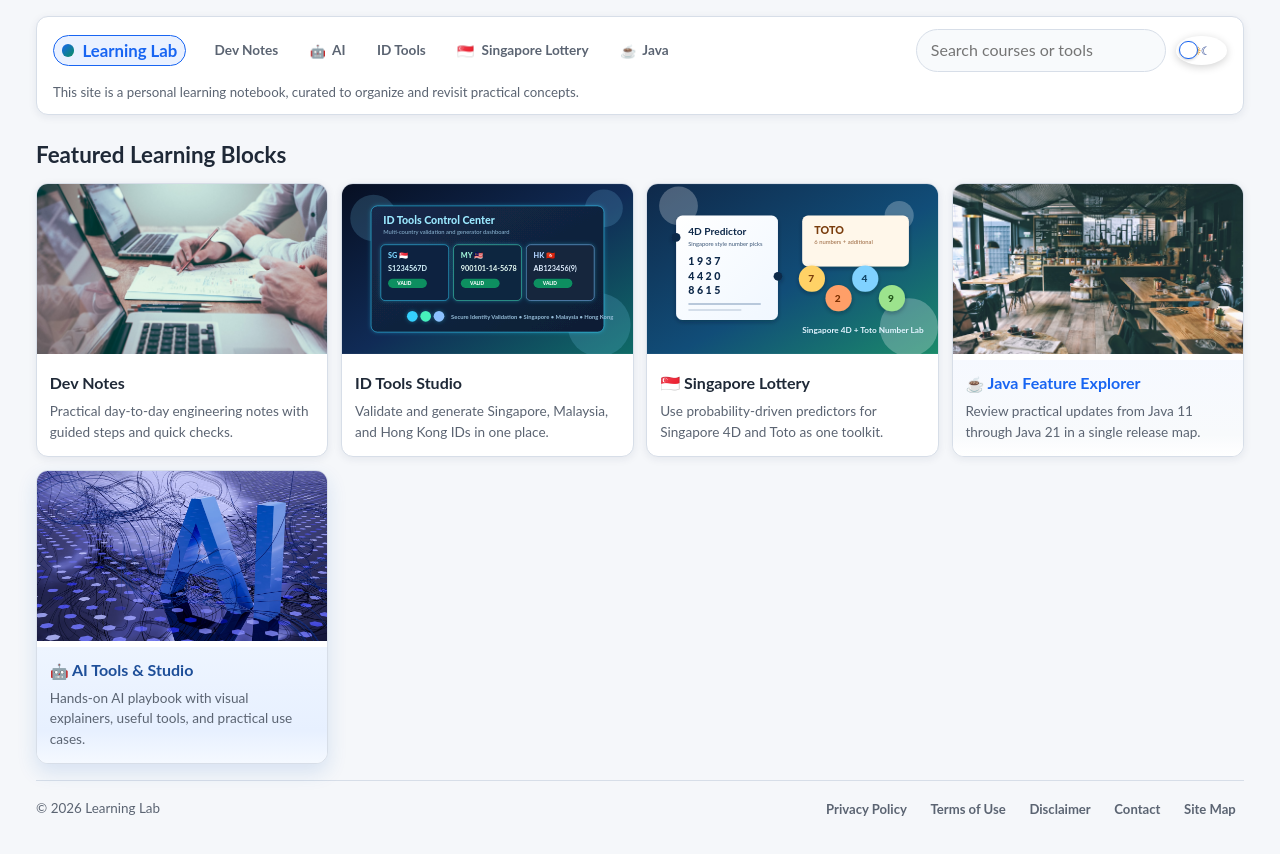
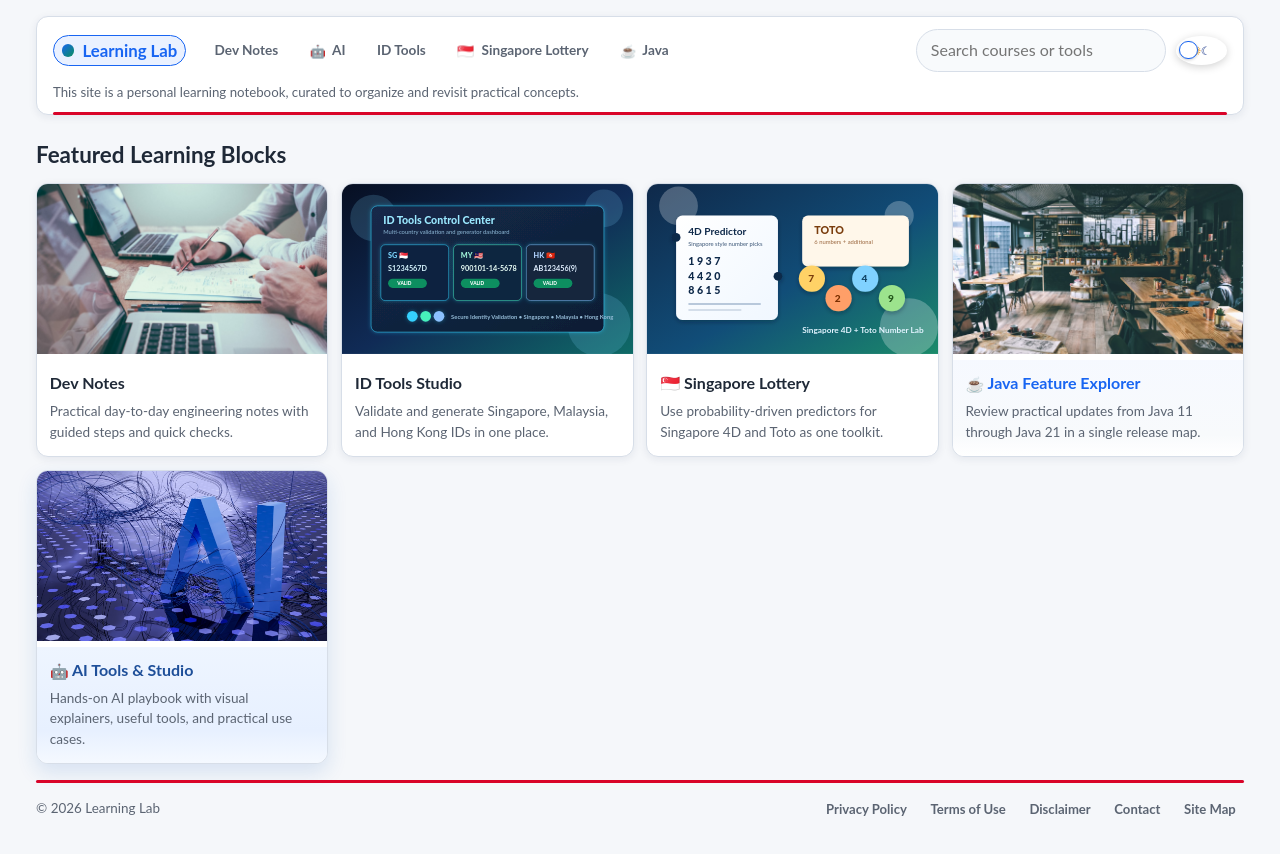
Before and after one commit to ranga-mentor/pandutadaka, a React (Vite) app: page / in a window 1280 px wide. Shown: the top 854 px of the page. Built offline with nearby package versions, Linux system fonts and the light colour scheme.

Commit message:
updated footer

```diff
--- a/src/App.css
+++ b/src/App.css
@@ -6,6 +6,7 @@
 }
 
 .ca-header {
+  position: relative;
   display: grid;
   grid-template-columns: auto 1fr auto;
   align-items: center;
@@ -15,6 +16,17 @@
   border-radius: 12px;
   padding: 0.75rem 1rem;
   box-shadow: var(--shadow);
+}
+
+.ca-header::after {
+  content: "";
+  position: absolute;
+  left: 1rem;
+  right: 1rem;
+  bottom: -1px;
+  height: 3px;
+  background: #d90429;
+  border-radius: 999px;
 }
 
 .ca-brand {
@@ -504,6 +516,7 @@
 }
 
 .ca-footer {
+  position: relative;
   margin-top: 1rem;
   border-top: 1px solid var(--border);
   padding: 0.85rem 0 0.25rem;
@@ -512,6 +525,17 @@
   justify-content: space-between;
   gap: 0.8rem;
   flex-wrap: wrap;
+}
+
+.ca-footer::before {
+  content: "";
+  position: absolute;
+  top: -1px;
+  left: 0;
+  right: 0;
+  height: 3px;
+  background: #d90429;
+  border-radius: 999px;
 }
 
 .ca-ad-slot {
```
